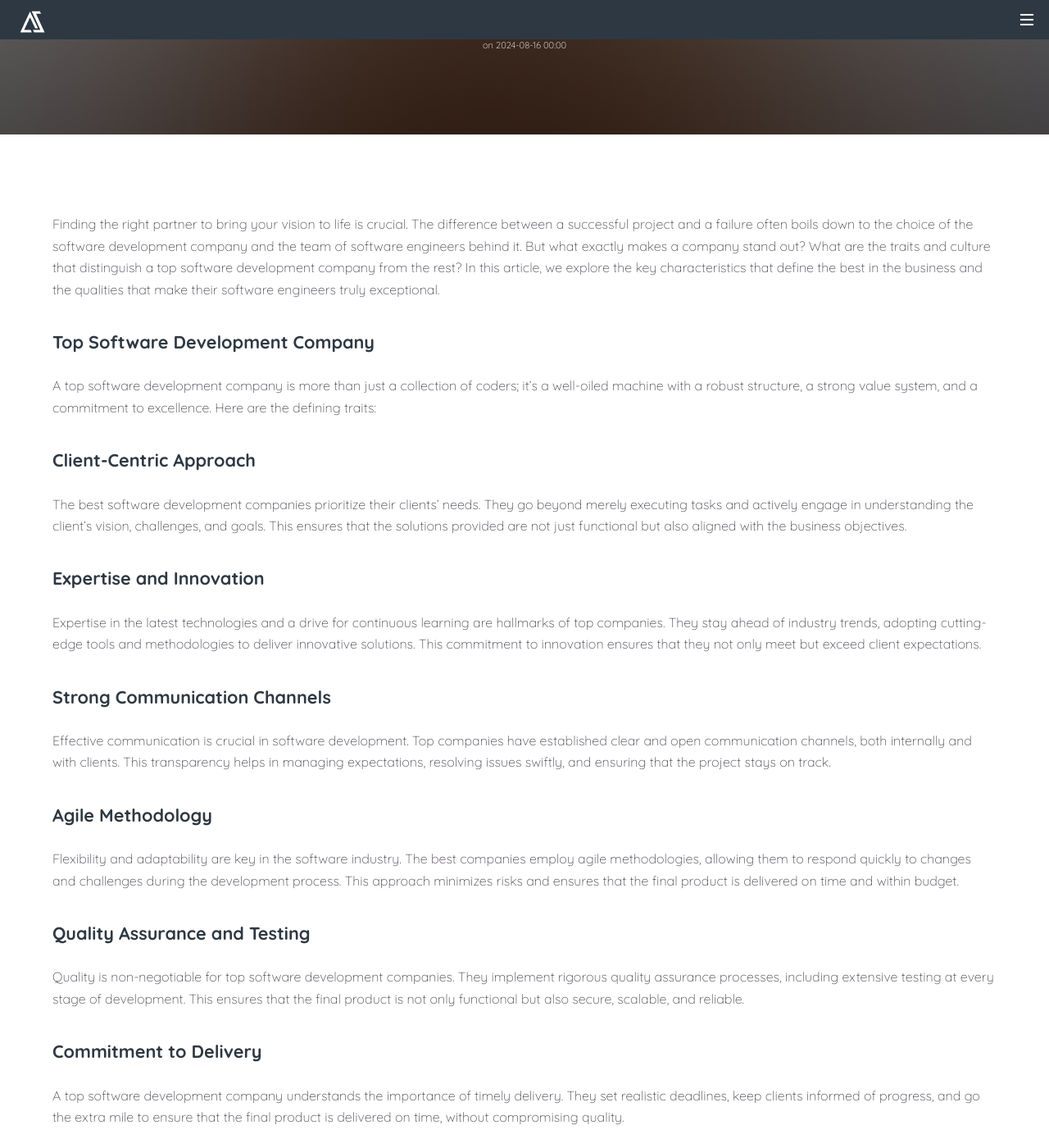
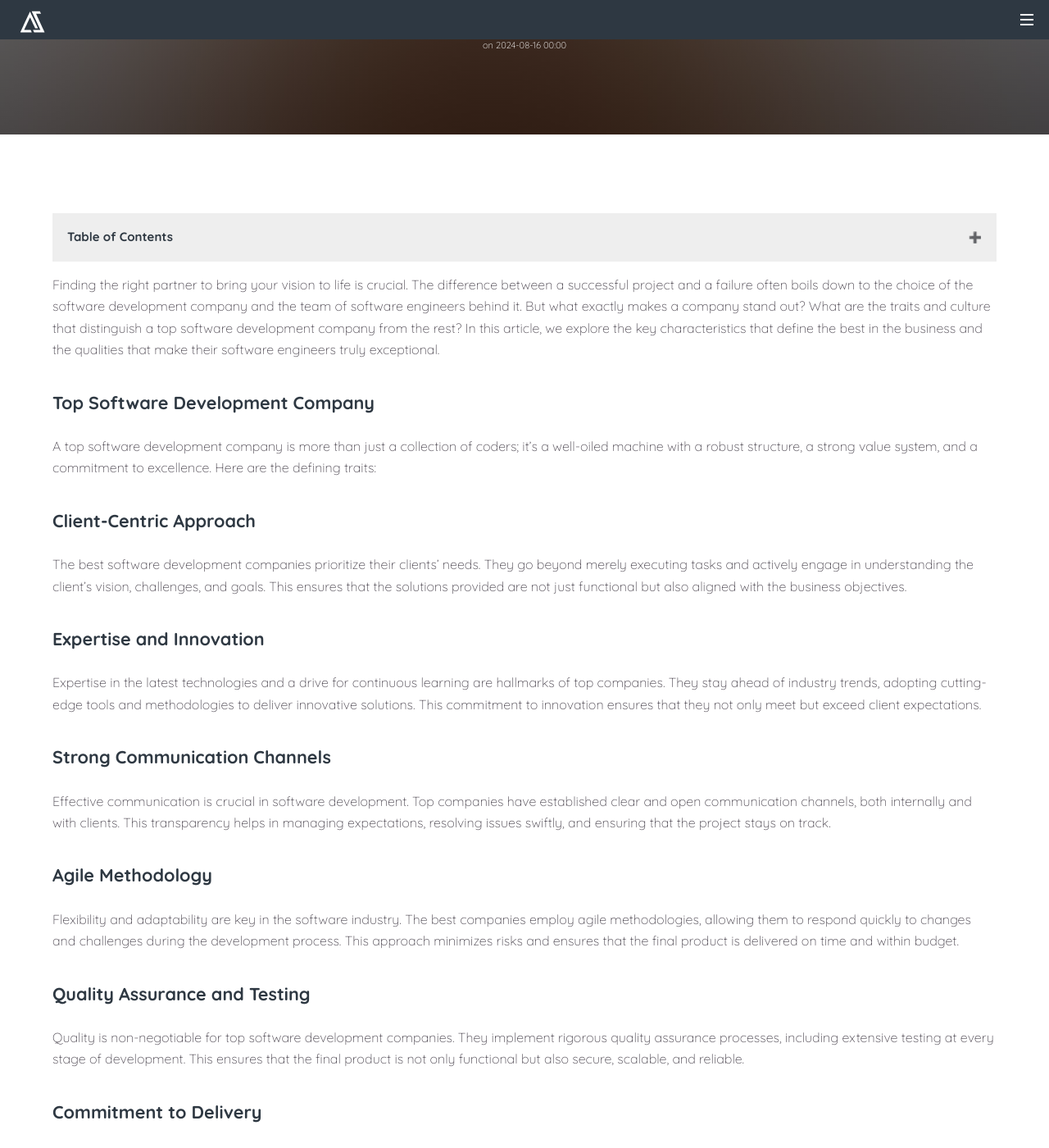
Before and after one commit to ardiesan/ardiesan.github.io, a Jekyll site: the page built from _posts/2024-08-16-top-software-development-company.md, in a window 1280 px wide and 1400 px high, scrolled down 197 px. Shown: the whole window at 82% size. Built offline with Jekyll 4.4.1, drawn with Linux system fonts in a browser that asks for light colours; the table of contents is made by our own code.

Commit message:
Working all articles view, TOC feature, and tag url

```diff
--- a/Gemfile
+++ b/Gemfile
@@ -11,10 +11,10 @@
 # This is the default theme for new Jekyll sites. You may change this to anything you like.
 gem "jekyll-seo-tag"
 gem "jekyll-books"
-gem "jekyll-toc"
 gem "jekyll-paginate"
 gem "jekyll-paginate-v2"
 gem "jekyll-archives"
+gem "jekyll-toc"
 gem "classifier-reborn"
 gem "kramdown", "~> 2.3.1"
 gem "rouge"
--- a/_config.yml
+++ b/_config.yml
@@ -70,14 +70,22 @@
   #tripadvisor:
   #amazon:
 
+defaults:
+  - scope:
+      path: ""
+    values:
+      toc: true
+
 #sass:
 #  style: compressed
 sass:
   sass_dir: _sass
   style: compressed
 
+
 plugins:
   - jekyll-archives
+  - jekyll-toc
 
 jekyll-archives:
   enabled:
@@ -92,10 +100,21 @@
     tag: archives-tag
     category: archives-category
   permalinks:
-    category: '/:name/'
-    year: '/:year/'
-    month: '/:year/:month/'
-    day: '/:year/:month/:day/'
-    tag: '/tag/:name/'
+    category: /:name/
+    year: /:year/
+    month: /:year/:month/
+    day: /:year/:month/:day/
+    tag: /tag/:name/
+
+# table of contents
+toc:
+  min_level: 1
+  max_level: 6
+  ordered_list: false
+  no_toc_section_class: no_toc_section
+  list_id: toc
+  list_class: list-group
+  sublist_class: list-group-item-action
+  item_class: list-group-item list-group-item-action
 
 # theme specific setting
--- /dev/null
+++ b/_includes/toc.html
@@ -0,0 +1,68 @@
+{% if page.toc %}
+<style>
+/* Style the button that is used to open and close the collapsible content */
+.collapsible {
+  background-color: #eee;
+  color: #444;
+  cursor: pointer;
+  padding: 18px;
+  width: 100%;
+  border: none;
+  text-align: left;
+  outline: none;
+  font-size: 15px;
+}
+
+/* Add a background color to the button if it is clicked on (add the .active class with JS), and when you move the mouse over it (hover) */
+.active, .collapsible:hover {
+  background-color: #ccc;
+}
+
+/* Style the collapsible content. Note: hidden by default */
+.content {
+  padding: 0 18px;
+  display: none;
+  overflow: hidden;
+  transition-property: height;
+  transition-delay: 1s;
+  transition-duration: 2s;
+  transition-timing-function: ease-out;
+}
+
+.collapsible:after {
+  content: '\02795'; /* Unicode character for "plus" sign (+) */
+  font-size: 13px;
+  color: white;
+  float: right;
+  margin-left: 5px;
+}
+
+.active:after {
+  content: "\2796"; /* Unicode character for "minus" sign (-) */
+}
+</style>
+
+<script type="text/javascript">
+window.onload = function() {
+var coll = document.getElementsByClassName("collapsible");
+for (let i = 0; i <= coll.length; i++) {
+  coll[i].addEventListener("click", function() {
+    this.classList.toggle("active");
+    var content = this.nextElementSibling;
+    if (content.style.display === "block") {
+      content.style.display = "none";
+    } else {
+      content.style.display = "block";
+    }
+  });
+}
+}
+</script>
+
+<div class="tocbox">
+    <h5 class="collapsible"><span>Table of Contents</span></h5>
+    <div class="content">
+    {% toc %}
+    </div>
+</div>
+{% endif %}
--- a/_layouts/archives-tag.html
+++ b/_layouts/archives-tag.html
@@ -7,12 +7,12 @@
 		<ul class="alt">
     {%- assign pages = site[page.pages] | default: site.posts -%}
     {% for post in page.posts %}
-			<li class="list_item">
+	<li class="list_item">
         <div class="list_header_container">
+          <span class="list_time" style="width: 12em; display: inline-block;">{%- if post.layout == 'book' -%}{{ post.date }}{%- else -%}{{ post.date | date: "%Y %B %d" }}{%- endif -%}</span>
 				  <a href="{{ post.url | relative_url }}" class="tags__list__link clearfix">
 					  <span class="list_title">{{ post.title }}</span>
           </a>
-          <span class="list_time">{%- if post.layout == 'book' -%}{{ post.date }}{%- else -%}{{ post.date | date: "%Y-%m-%d" }}{%- endif -%}</span>
           <span class="list_readtime">{% include read-time.html content=post.content %}</span>
         </div>
         {% comment %}
--- a/_layouts/post.html
+++ b/_layouts/post.html
@@ -21,6 +21,10 @@
 
   <section class="wrapper style5">
     <div class="inner">
+        {% include toc.html %}
+    </div>
+
+    <div class="inner">
       {{ content }}
     </div>
 
@@ -28,7 +32,7 @@
       <hr/>
       <h4 class="">All Tags</h4>
       {% for tag in site.tags %}
-      <a href="/tags/{{ tag[0] | slugify }}" class="post-tag"><nobr>{{ tag[0] }}</nobr>&nbsp;</a>
+      <a href="/tag/{{ tag[0] | slugify }}" class="post-tag"><nobr>{{ tag[0] }}</nobr>&nbsp;</a>
       {% endfor %}
     </div>
 
```
Also changed, not shown: all.html (added, +19 -0 lines).
